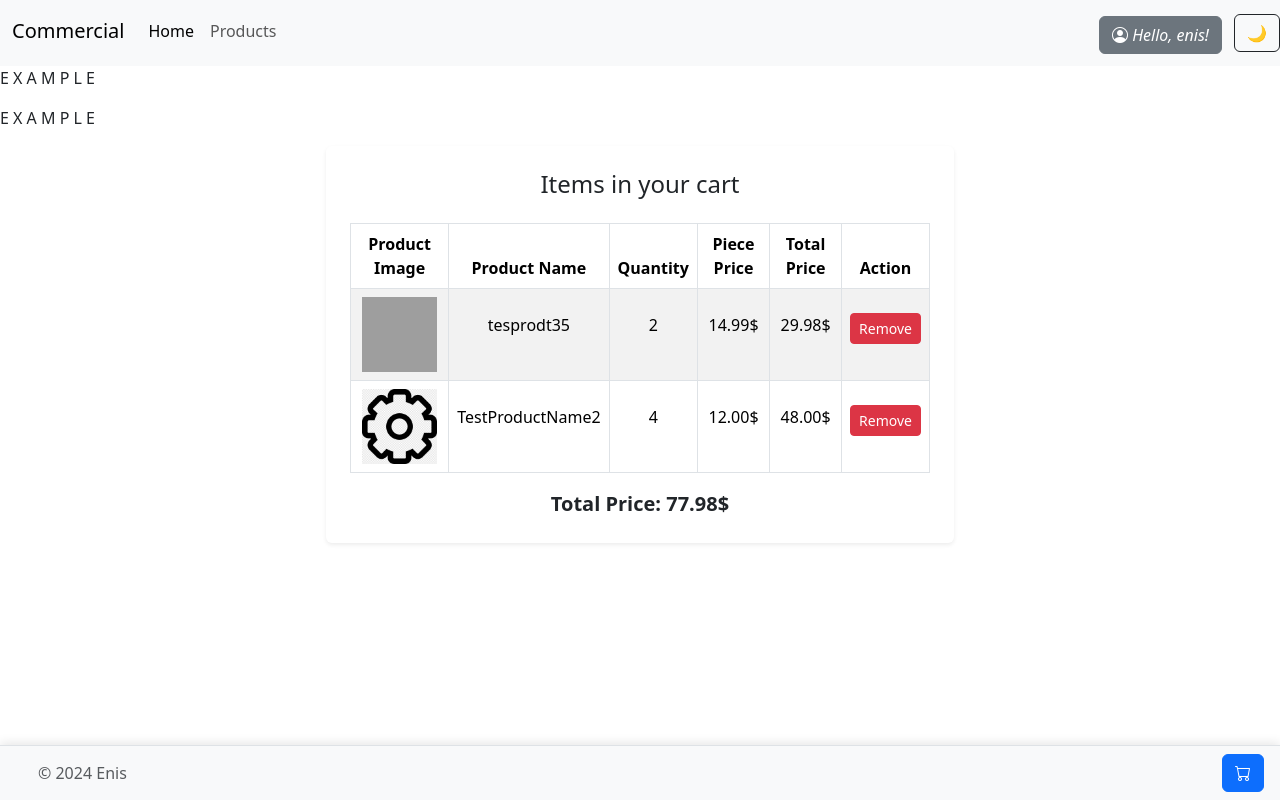
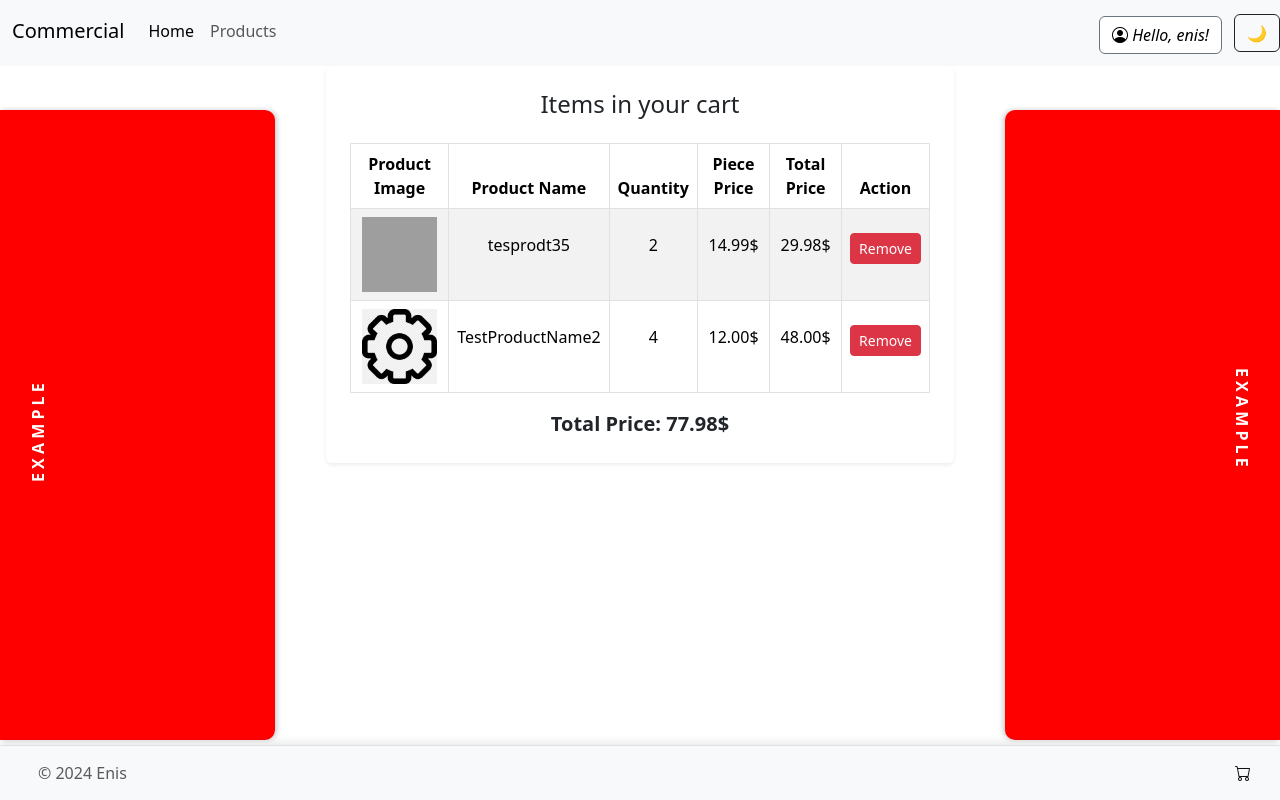
Before and after one commit to EnisDBZ/DjangoHomework, a Django app: page /cart/ in a window 1280 px wide. Run offline with Django 5.2, Linux system fonts and the light colour scheme; a user stored in the database is signed in; data comes from the database, SQL or seed files in the repository; grey boxes are pictures that could not be loaded.

Commit message:
some button changes

```diff
--- a/website_app/static/website_app/claud.css
+++ b/website_app/static/website_app/claud.css
@@ -91,9 +91,19 @@
     color: #aecbfa;
 }
 
-body.dark-mode .btn-primary {
-    background-color: #4285f4;
-    border-color: #4285f4;
+body.dark-mode #cart.btn-primary {
+    background-color: transparent;
+    border-color: transparent;
+}
+#cart.btn-primary{
+    background-color: transparent;
+    border-color:transparent ;
+}
+body.dark-mode #cart i{
+    color:var(--light-bg);
+}
+#cart i{
+    color:var(--dark-bg);
 }
 
 /* Login Form Styling */
@@ -195,17 +205,27 @@
     text-decoration: underline;
 }
 
-a#cart.dark-mode{
+#cart.dark-mode{
     width: 30%;
     padding: 12px;
-    background-color: var(--primary-color);
+    background-color: transparent ;
     border: none;
-    border-radius: 5px;
+    border-color:none ;
+    border-radius: 1px;
     color: white;
     font-size: 18px;
     cursor: pointer;
     transition: background-color 0.3s ease;
 }
+
+body.dark-mode .bi-cart{
+    color:var(--dark-bg);
+}
+.bi-cart {
+    color:white;
+}
+
+
 
 /* Responsive Design */
 @media (max-width: 500px) {
@@ -313,3 +333,84 @@
     opacity: 1;
     transform: translateY(0);
 }
+
+.dropdown:hover > .dropdown-menu{
+    display: block;
+    margin-top: 0;
+}
+.dropdown-menu {
+    min-width: 75px !important;
+
+}
+.dropdown > .dropdown:active {
+    /*Without this, clicking will make it sticky*/
+      pointer-events: none;
+  }
+body.dark-mode .dropdown-menu{
+    background-color: var(--primary-color) !important;
+    color:var(--dark-text) !important;
+}
+
+body.dark-mode .dropdown-item:hover{
+    background-color: transparent;
+}
+
+body.dark-mode #userDropdownButton{
+    background-color: var(--primary-color);
+    color: var(--dark-text);
+}
+body.dark-mode #userDropdownButton:hover{
+    background-color: var(--primary-hover);
+}
+
+#userDropdownButton{
+    background-color: var(--light-bg);
+    color:black;
+}
+
+
+
+
+
+.sag-banner {
+    position: fixed;
+    right: 0;
+    bottom: 7.5%;
+    width: 275px;
+    height: 630px;
+    background-color: red;
+    color: white;
+    padding: 10px;
+    text-align: center;
+    font-weight: bold;
+    writing-mode: vertical-rl;
+    transform: rotate(360deg);
+    border-top-left-radius: 10px;
+    border-bottom-left-radius: 10px;
+    box-shadow: -2px 0px 5px rgba(0, 0, 0, 0.2);
+    cursor: pointer;
+}
+.sag-banner:hover {
+    background-color: darkred;
+}
+.sol-banner2{
+    position: fixed;
+    left: 0;
+    bottom: 7.5%;
+    width: 275px;
+    height: 630px;
+    background-color: red;
+    color: white;
+    padding: 10px;
+    text-align: center;
+    font-weight: bold;
+    writing-mode: vertical-rl;
+    transform: rotate(180deg);
+    border-top-left-radius: 10px;
+    border-bottom-left-radius: 10px;
+    box-shadow: -2px 0px 5px rgba(0, 0, 0, 0.2);
+    cursor: pointer;
+}
+.sol-banner2:hover {
+    background-color: darkred;
+}
```
